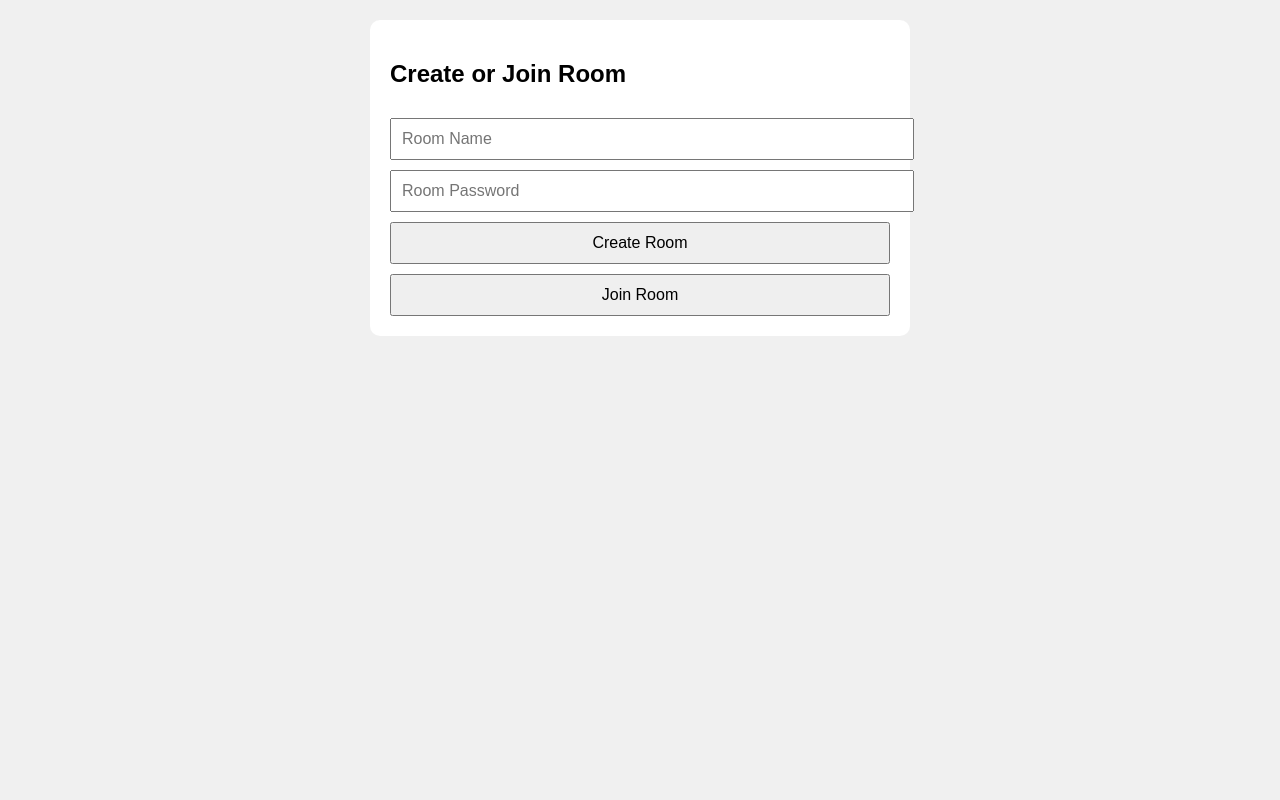
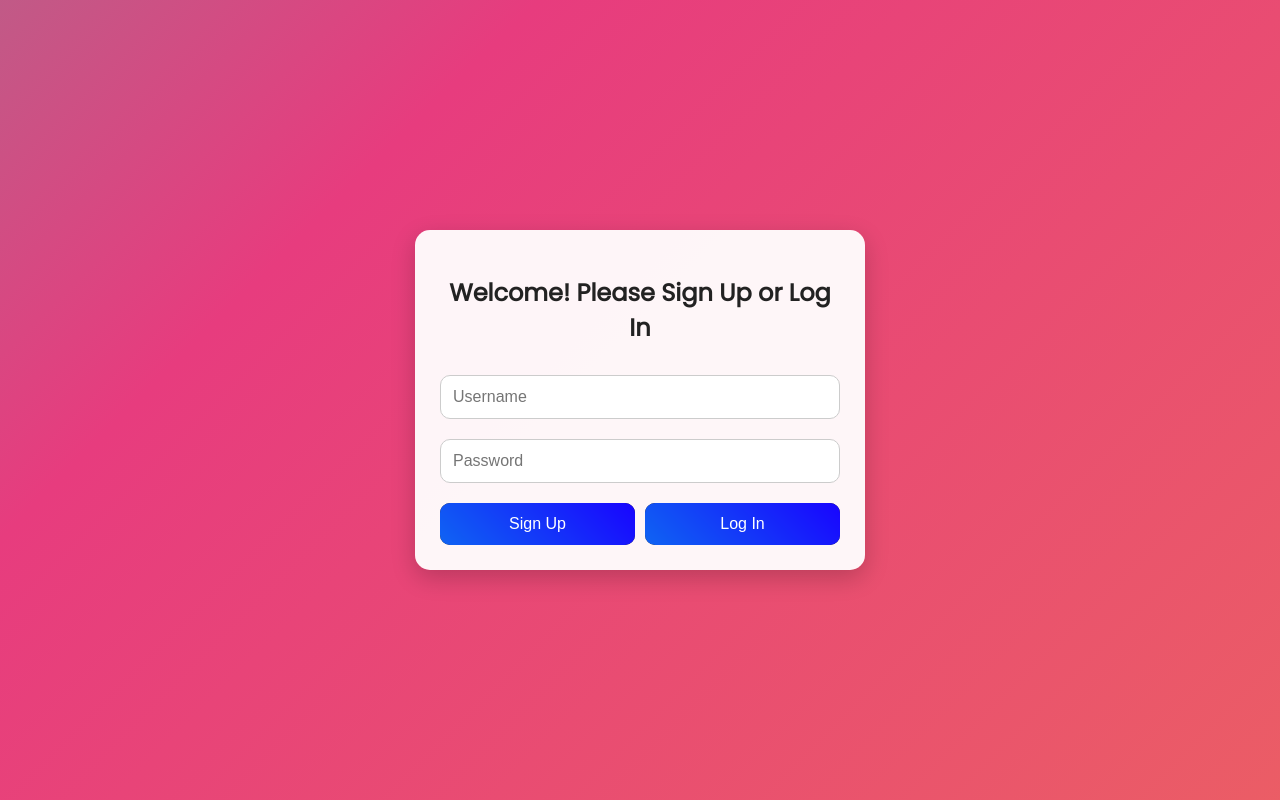
Before and after one commit to pro-code001/chat-server, a Flask app: page / in a window 1280 px wide. Run offline with Flask 2, Linux system fonts and the light colour scheme; some libraries are stand-ins or nearby versions.

Commit message:
index.html

```diff
--- a/templates/index.html
+++ b/templates/index.html
@@ -2,134 +2,294 @@
 <html lang="en">
 <head>
   <meta charset="UTF-8" />
-  <meta name="viewport" content="width=device-width, initial-scale=1.0"/>
-  <title>2-Person Chat</title>
+  <meta name="viewport" content="width=device-width, initial-scale=1" />
+  <title>Stylish Chat with Auth and Rooms</title>
+  <script src="https://cdn.socket.io/4.5.0/socket.io.min.js"></script>
+  <link href="https://fonts.googleapis.com/css2?family=Poppins&display=swap" rel="stylesheet" />
   <style>
+    * { box-sizing: border-box; }
     body {
-      font-family: sans-serif;
-      background: #f0f0f0;
-      margin: 0;
-      padding: 20px;
+      font-family: 'Poppins', sans-serif;
+      margin: 0; padding: 0;
+      min-height: 100vh;
+      display: flex; justify-content: center; align-items: center;
+      background: linear-gradient(-45deg, #ee7752, #e73c7e, #23d5ab, #23a6d5);
+      background-size: 400% 400%;
+      animation: gradientBG 15s ease infinite;
+      color: #222;
+    }
+    @keyframes gradientBG {
+      0% { background-position: 0% 50%; }
+      50% { background-position: 100% 50%; }
+      100% { background-position: 0% 50%; }
     }
     .container {
-      max-width: 500px;
-      margin: auto;
-      background: white;
-      padding: 20px;
+      background: rgba(255,255,255,0.95);
+      padding: 25px;
+      border-radius: 15px;
+      box-shadow: 0 8px 24px rgba(0,0,0,0.2);
+      width: 90%; max-width: 450px;
+      text-align: center;
+    }
+    input {
+      width: 100%;
+      margin: 10px 0;
+      padding: 12px;
       border-radius: 10px;
-    }
-    input, button {
-      width: 100%;
-      padding: 10px;
-      margin-top: 10px;
+      border: 1px solid #ccc;
       font-size: 16px;
     }
-    #chat {
+    .btn-group {
+      display: flex;
+      justify-content: space-between;
+      margin-top: 10px;
+      gap: 10px;
+      flex-wrap: wrap;
+    }
+    button {
+      flex: 1 1 45%;
+      padding: 12px;
+      font-size: 16px;
+      border: none;
+      border-radius: 10px;
+      cursor: pointer;
+      color: white;
+      background-color: #222;
+      position: relative;
+      z-index: 0;
+      overflow: hidden;
+      transition: background-color 0.3s ease;
+    }
+    button:hover {
+      background-color: #000;
+    }
+    button::before {
+      content: "";
+      position: absolute;
+      top: -50%; left: -50%;
+      width: 200%; height: 200%;
+      background: linear-gradient(45deg, #ff0040, #00ffe0, #1900ff, #ff00c8);
+      background-size: 400% 400%;
+      animation: glowing 20s linear infinite;
+      z-index: -1;
+      filter: blur(6px);
+    }
+    @keyframes glowing {
+      0% { background-position: 0% 50%; }
+      50% { background-position: 100% 50%; }
+      100% { background-position: 0% 50%; }
+    }
+    #auth, #roomForm, #chat {
       display: none;
     }
+    #auth.active, #roomForm.active, #chat.active {
+      display: block;
+    }
     #messages {
-      height: 300px;
+      height: 250px;
       overflow-y: auto;
       border: 1px solid #ccc;
       padding: 10px;
       margin-bottom: 10px;
-      background-color: #f9f9f9;
+      border-radius: 10px;
+      background: #f7f7f7;
+      text-align: left;
     }
-    p {
-      margin: 5px 0;
+    #messageInput {
+      width: calc(100% - 60px);
+      font-size: 15px;
+      padding: 10px;
+      border-radius: 10px;
+      border: 1px solid #ccc;
+    }
+    #sendBtn {
+      width: 50px;
+      background-color: #28a745;
+      color: white;
+      border: none;
+      border-radius: 10px;
+      font-size: 18px;
+      margin-left: 5px;
+    }
+    #sendBtn:hover {
+      background-color: #1f7d34;
+    }
+    @media (max-width: 480px) {
+      input, button, #messageInput, #sendBtn {
+        font-size: 15px;
+      }
+      #messages {
+        height: 200px;
+      }
     }
   </style>
 </head>
 <body>
+  <!-- AUTH (SIGNUP / LOGIN) -->
+  <div id="auth" class="container active">
+    <h2>Welcome! Please Sign Up or Log In</h2>
+    <input id="authUsername" placeholder="Username" />
+    <input id="authPassword" type="password" placeholder="Password" />
+    <div class="btn-group">
+      <button id="signupBtn">Sign Up</button>
+      <button id="loginBtn">Log In</button>
+    </div>
+  </div>
 
-<div class="container" id="roomForm">
-  <h2>Create or Join Room</h2>
-  <input type="text" id="roomNameInput" placeholder="Room Name" />
-  <input type="password" id="roomPasswordInput" placeholder="Room Password" />
+  <!-- ROOM FORM (CREATE / JOIN ROOM) -->
+  <div id="roomForm" class="container">
+    <h2>Create or Join a Room</h2>
+    <input id="roomNameInput" placeholder="Room name" />
+    <input id="roomPasswordInput" type="password" placeholder="Room password" />
+    <div class="btn-group">
       <button id="createRoomBtn">Create Room</button>
       <button id="joinRoomBtn">Join Room</button>
     </div>
-
-<div class="container" id="chat">
-  <h2>Room: <span id="roomDisplayName"></span></h2>
-  <div id="messages"></div>
-  <input type="text" id="messageInput" placeholder="Type a message..." />
-  <button id="sendBtn">Send</button>
   </div>
 
-<script src="/socket.io/socket.io.js"></script>
+  <!-- CHAT -->
+  <div id="chat" class="container">
+    <h3>Room: <span id="roomDisplayName"></span></h3>
+    <div id="messages"></div>
+    <div style="display: flex;">
+      <input id="messageInput" placeholder="Type message..." />
+      <button id="sendBtn">➤</button>
+    </div>
+  </div>
+
   <script>
     const socket = io();
 
-  const roomForm = document.getElementById("roomForm");
-  const chatDiv = document.getElementById("chat");
-  const roomDisplayName = document.getElementById("roomDisplayName");
-  const messagesDiv = document.getElementById("messages");
-  const messageInput = document.getElementById("messageInput");
+    // DOM elements
+    const authDiv = document.getElementById('auth');
+    const roomFormDiv = document.getElementById('roomForm');
+    const chatDiv = document.getElementById('chat');
 
-  const roomNameInput = document.getElementById("roomNameInput");
-  const roomPasswordInput = document.getElementById("roomPasswordInput");
+    const authUsernameInput = document.getElementById('authUsername');
+    const authPasswordInput = document.getElementById('authPassword');
+    const signupBtn = document.getElementById('signupBtn');
+    const loginBtn = document.getElementById('loginBtn');
 
-  let currentRoom = "";
+    const roomNameInput = document.getElementById('roomNameInput');
+    const roomPasswordInput = document.getElementById('roomPasswordInput');
+    const createRoomBtn = document.getElementById('createRoomBtn');
+    const joinRoomBtn = document.getElementById('joinRoomBtn');
 
-  document.getElementById("createRoomBtn").onclick = () => {
+    const roomDisplayName = document.getElementById('roomDisplayName');
+    const messagesDiv = document.getElementById('messages');
+    const messageInput = document.getElementById('messageInput');
+    const sendBtn = document.getElementById('sendBtn');
+
+    let currentUsername = null;
+    let currentRoom = null;
+
+    // Sign Up
+    signupBtn.onclick = () => {
+      const username = authUsernameInput.value.trim();
+      const password = authPasswordInput.value.trim();
+      if (!username || !password) {
+        alert("Fill both username and password to sign up.");
+        return;
+      }
+      socket.emit('signup', {username, password});
+    };
+
+    // Log In
+    loginBtn.onclick = () => {
+      const username = authUsernameInput.value.trim();
+      const password = authPasswordInput.value.trim();
+      if (!username || !password) {
+        alert("Fill both username and password to log in.");
+        return;
+      }
+      socket.emit('login', {username, password});
+    };
+
+    // On signup response
+    socket.on('signup_response', data => {
+      alert(data.msg);
+      if (data.success) {
+        currentUsername = authUsernameInput.value.trim();
+        authDiv.classList.remove('active');
+        roomFormDiv.classList.add('active');
+      }
+    });
+
+    // On login response
+    socket.on('login_response', data => {
+      alert(data.msg);
+      if (data.success) {
+        currentUsername = authUsernameInput.value.trim();
+        authDiv.classList.remove('active');
+        roomFormDiv.classList.add('active');
+      }
+    });
+
+    // Create Room
+    createRoomBtn.onclick = () => {
       const room = roomNameInput.value.trim();
       const password = roomPasswordInput.value.trim();
       if (!room || !password) {
-      alert("Enter room name and password");
+        alert("Fill both room name and password to create a room.");
         return;
       }
-    socket.emit("create", { room, password });
+      socket.emit('create', {username: currentUsername, room, password});
     };
 
-  document.getElementById("joinRoomBtn").onclick = () => {
+    // Join Room
+    joinRoomBtn.onclick = () => {
       const room = roomNameInput.value.trim();
       const password = roomPasswordInput.value.trim();
       if (!room || !password) {
-      alert("Enter room name and password");
+        alert("Fill both room name and password to join a room.");
         return;
       }
-    socket.emit("join", { room, password });
+      socket.emit('join', {username: currentUsername, room, password});
     };
 
-  socket.on("created", data => {
-    enterRoom(data.room);
-    alert("Room created successfully!");
+    // Listen to server's 'created' event (room created)
+    socket.on('created', data => {
+      alert("Room created and joined: " + data.room);
+      enterChatRoom(data.room);
     });
 
-  socket.on("joined", data => {
-    enterRoom(data.room);
-    alert("Joined room!");
+    // Listen to server's 'joined' event (room joined)
+    socket.on('joined', data => {
+      alert("Joined room: " + data.room);
+      enterChatRoom(data.room);
     });
 
-  socket.on("error", data => {
+    // Listen to error events (if any)
+    socket.on('error', data => {
       alert(data.msg);
     });
 
-  function enterRoom(room) {
+    // Enter chat room UI update
+    function enterChatRoom(room) {
       currentRoom = room;
-    roomForm.style.display = "none";
-    chatDiv.style.display = "block";
+      roomFormDiv.classList.remove('active');
+      chatDiv.classList.add('active');
       roomDisplayName.textContent = room;
-    messagesDiv.innerHTML = "";
+      messagesDiv.innerHTML = '';
     }
 
-  document.getElementById("sendBtn").onclick = () => {
+    // Sending messages
+    sendBtn.onclick = () => {
       const msg = messageInput.value.trim();
       if (!msg) return;
-    socket.emit("message", { room: currentRoom, msg });
-    messageInput.value = "";
+      socket.emit('message', {username: currentUsername, room: currentRoom, msg});
+      messageInput.value = '';
     };
 
-  socket.on("message", data => {
+    // Receiving messages
+    socket.on('message', data => {
       if (data.room === currentRoom) {
-      const p = document.createElement("p");
-      p.textContent = data.msg;
+        const p = document.createElement('p');
+        p.textContent = ${data.username}: ${data.msg};
         messagesDiv.appendChild(p);
         messagesDiv.scrollTop = messagesDiv.scrollHeight;
       }
     });
   </script>
-
 </body>
 </html>
```
Lines whose indentation alone changed are shown as unchanged.
